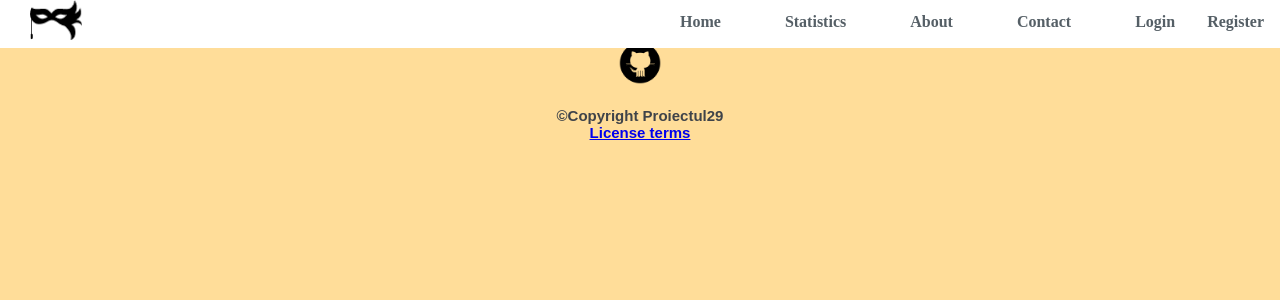
After one commit to roscaandreea/twProject, a PHP site: page /statistics.html in a window 1280 px wide. The commit adds this page. Shown: the top 300 px of the page. Run offline with PHP 8.4, Linux system fonts and the light colour scheme.

Commit message:
Start to work at statistics page,updated css and html code

```diff
--- a/css/style-sheet.css
+++ b/css/style-sheet.css
@@ -204,7 +204,6 @@ li a:hover:not(.active){
     background: url("../images/img4.png") repeat;
     color:#409999;
     float: left;
-    font-family:cursive;
     font-size: 23px;
     font-weight: bold;
     line-height: 25px;
--- a/index.html
+++ b/index.html
@@ -25,7 +25,6 @@
      <h2>Maskedball</h2>
         <p>Welcome to a new dimension!</p>
         <a href="about.html" class="more">Read More</a>
-  </div>
 </section>
 
 <!-- codul pentru sectiunea 2 -->
@@ -83,7 +82,6 @@
   <img src="images/feedback.jpg">
  </div>
 </body>
-</body>
 <!--codul pentru footer -->
 <footer id="footer">
     <a href="https://github.com/roscaandreea/twProject">
--- /dev/null
+++ b/statistics.html
@@ -0,0 +1,32 @@
+<!DOCTYPE html>
+<html lang="en">
+<head>
+    <link rel="stylesheet" type="text/css" href="css/style-sheet.css">
+    <meta charset="UTF-8">
+    <title>Masked Ball Web Organizer</title>
+</head>
+<body id="total_page">
+<!-- codul pentru bara de navigare -->
+<header id="header">
+    <nav id="nav">
+     <ul class="ul1">
+        <li > <a href="register.html"> Register </a> </li>
+        <li > <a href="login.html"> Login </a> </li>
+        <li ><a href="contact_us.html"> Contact</a>  </li>
+        <li > <a href="about.html"> About </a> </li>
+        <li ><a href="statistics.html">Statistics</a></li>
+        <li ><a href="index.html">Home</a></li>
+        <h1> <a href="index.html"> <img src="images/logo.png"> </a></h1>
+      </ul>
+    </nav>
+</header>
+</body>
+<!--codul pentru footer -->
+<footer id="footer">
+    <a href="https://github.com/roscaandreea/twProject">
+        <img id="footer-icon2" src="images/github-icon.png" >
+    </a>
+    <p class="copyright"> ©Copyright Proiectul29 <br><a href="license.html">License terms</a>
+    </p>
+</footer>
+</html>
```
